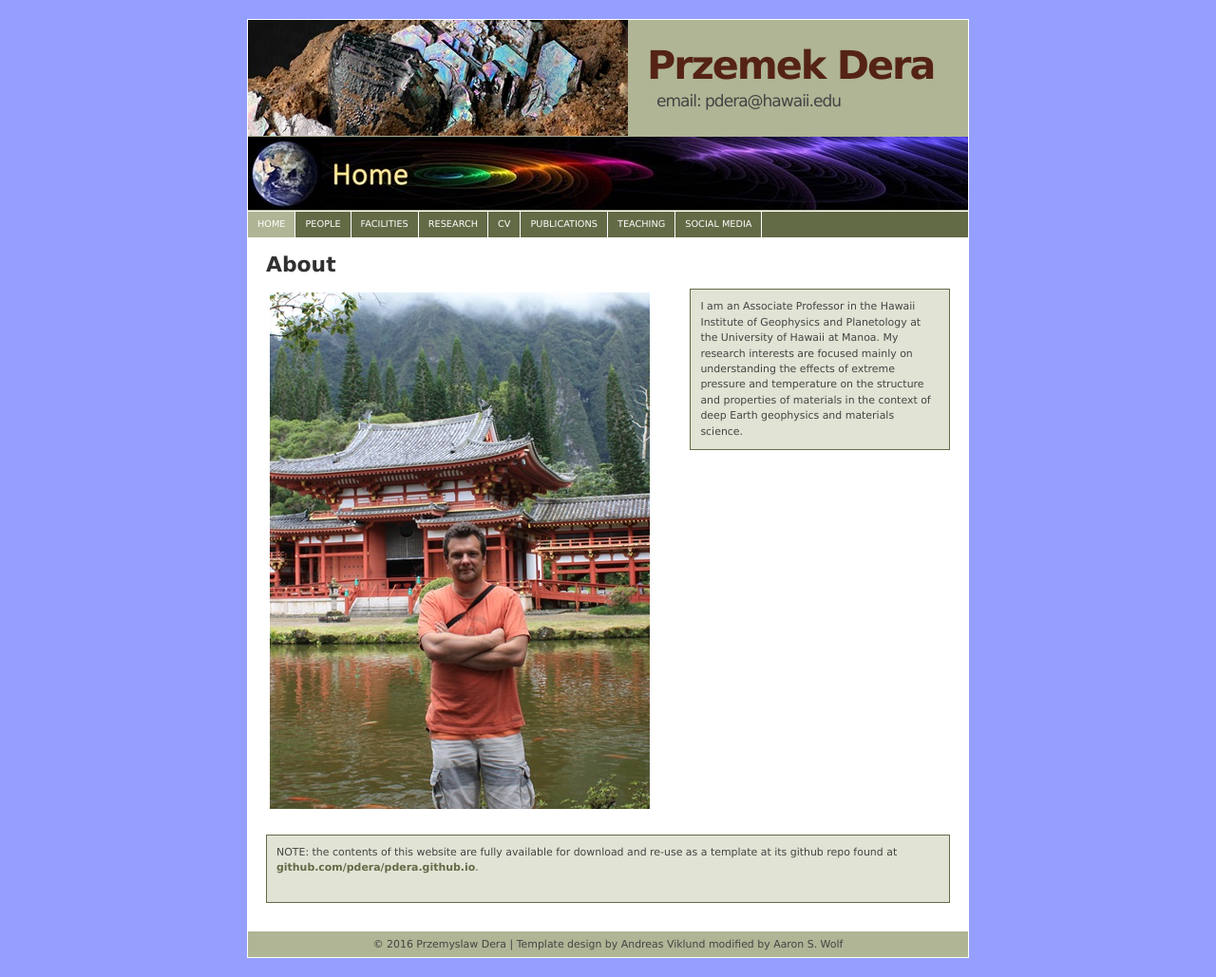
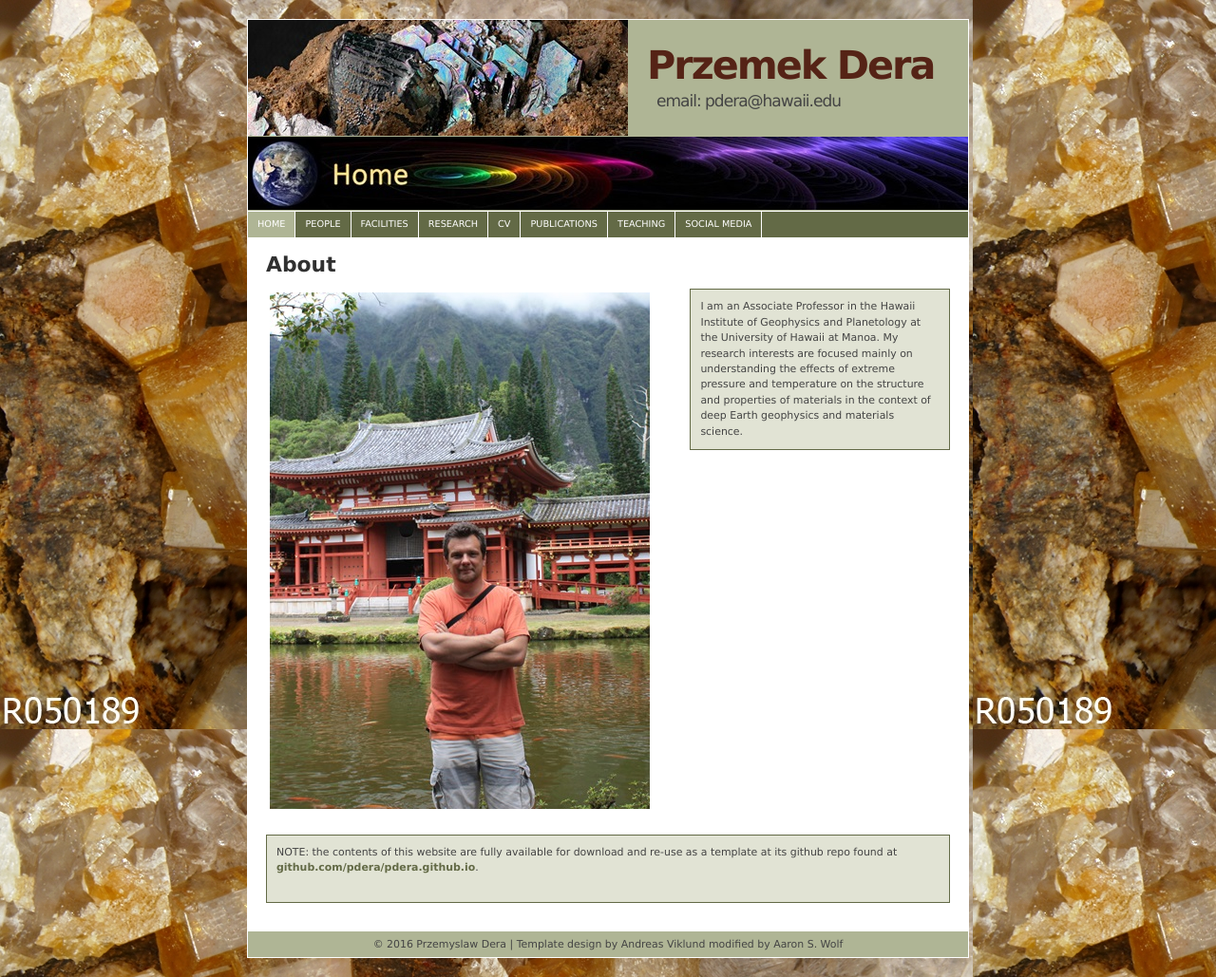
Before and after one commit to pdera/pdera.github.io, a Jekyll site: the page built from index.md, in a window 1280 px wide. Shown: the whole page at 95% size. Built offline with Jekyll 4.4.1, drawn with Linux system fonts in a browser that asks for light colours.

Commit message:
background image

```diff
--- a/css/main_pd.css
+++ b/css/main_pd.css
@@ -5,7 +5,7 @@ For more information, see http://andreasviklund.com/templates/andreas08/
 
 /* Body and tag styles */
 * {margin:0; padding:0;}
-body {font:76% Verdana,Tahoma,Arial,sans-serif; line-height:1.4em; text-align:center; color:#303030; background:#949fff;}
+body {font:76% Verdana,Tahoma,Arial,sans-serif; line-height:1.4em; text-align:center; color:#303030; background:url('../images/Vanadinite__R050189__Sample__Photo__19536__M.jpg') ;}//#949fff
 body {
     overflow: scroll;
 }
```
